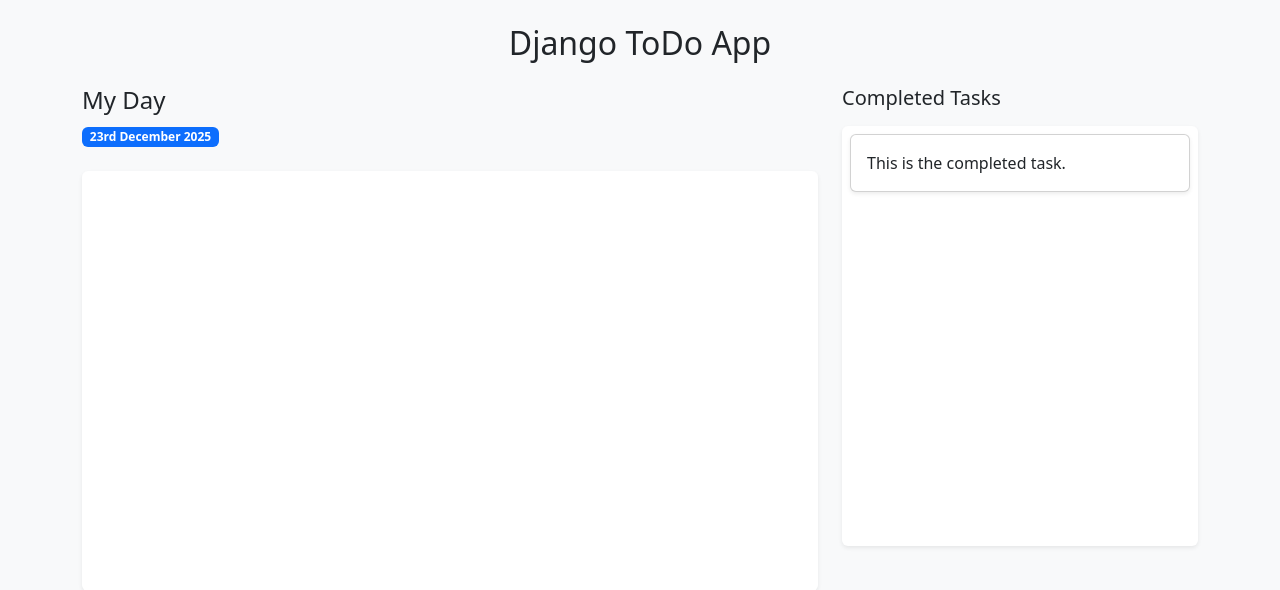
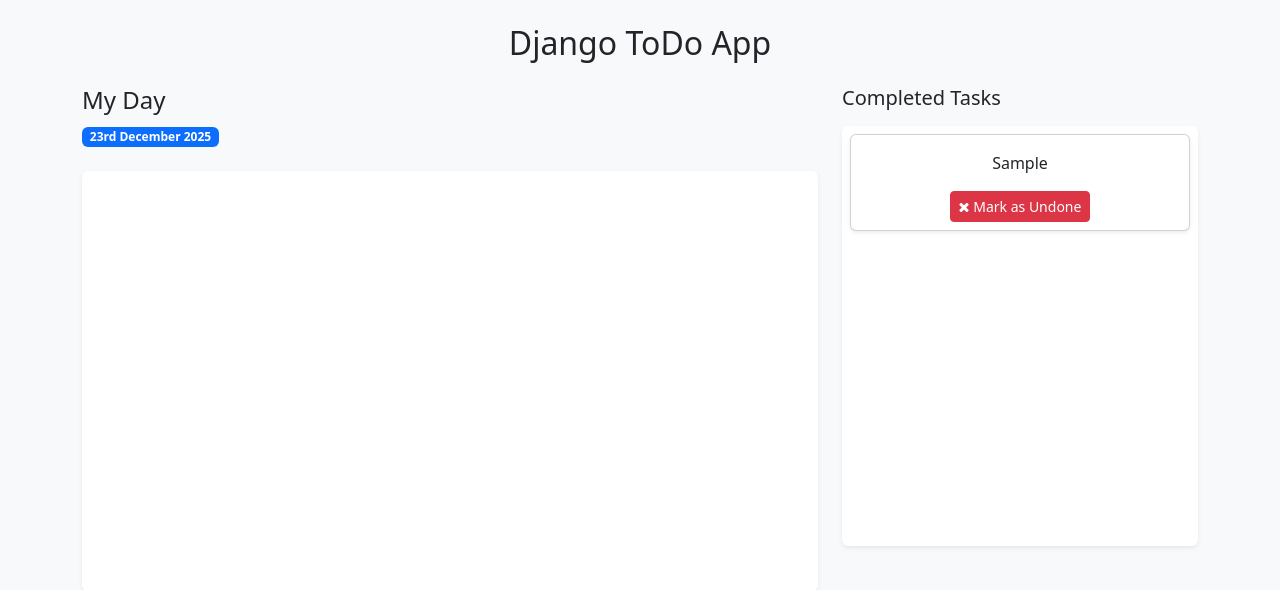
Before and after one commit to vishalkubde01/Django-ToDo, a Django app: page / in a window 1280 px wide. Shown: the top 590 px of the page. Run offline with Django 5.2, Linux system fonts and the light colour scheme; tables that the repository leaves empty hold one stand-in row (values such as "Sample post").

Commit message:
Added few more CRUD Operation

```diff
--- a/templates/home.html
+++ b/templates/home.html
@@ -34,9 +34,9 @@
           <div class="card-body d-flex justify-content-between align-items-center">
             <span> {{task}} </span>
             <div class="d-flex gap-2">
-              <button type="button" class="btn btn-success btn-sm">
+              <a href="{% url 'mark_as_done' task.id %}" type="button" class="btn btn-success btn-sm">
                 <i class="fa fa-check"></i> Mark as Done
-              </button>
+              </a>
               <button type="button" class="btn btn-danger btn-sm">
                 <i class="fa fa-trash"></i>
               </button>
@@ -56,14 +56,18 @@
 
       <div class="bg-white rounded shadow-sm p-2"
            style="height: 420px; overflow-y: auto;">
+       {% for i in completed_tasks %}
+        <div class="card d-flex justify-content-between align-items-center shadow-sm mb-2">
+          <div class="card-body">
+            {{i}}
+          </div>
+           <a href="{% url 'mark_as_not_done' i.id %}" type="button" class="btn btn-danger btn-sm mb-2">
+              <i class="fa fa-times"></i> Mark as Undone
+           </a>
+        </div>
+       {% endfor %}
+      </div>
 
-        <div class="card shadow-sm">
-          <div class="card-body">
-            This is the completed task.
-          </div>
-        </div>
-
-      </div>
     </div>
   </div>
 </div>
--- a/todo/urls.py
+++ b/todo/urls.py
@@ -3,4 +3,6 @@ from . import views
 
 urlpatterns = [
   path('addTask/', views.addTask, name='addTask'),
+  path('mark_as_done/<int:pk>/', views.mark_as_done, name='mark_as_done'),
+  path('mark_as_not_done/<int:pk>/', views.mark_as_not_done, name='mark_as_not_done'),
 ]
--- a/todo_main/views.py
+++ b/todo_main/views.py
@@ -4,7 +4,9 @@ from todo.models import Task
 
 def home(request):
   tasks = Task.objects.filter(is_completed = False).order_by('updated_at')
+  completed_tasks = Task.objects.filter(is_completed = True).order_by('updated_at')
   context = {
     'tasks': tasks,
+    'completed_tasks' : completed_tasks,
   }
   return render (request, 'home.html', context)
```
Also changed, not shown: todo/views.py (+13 -1 lines).
